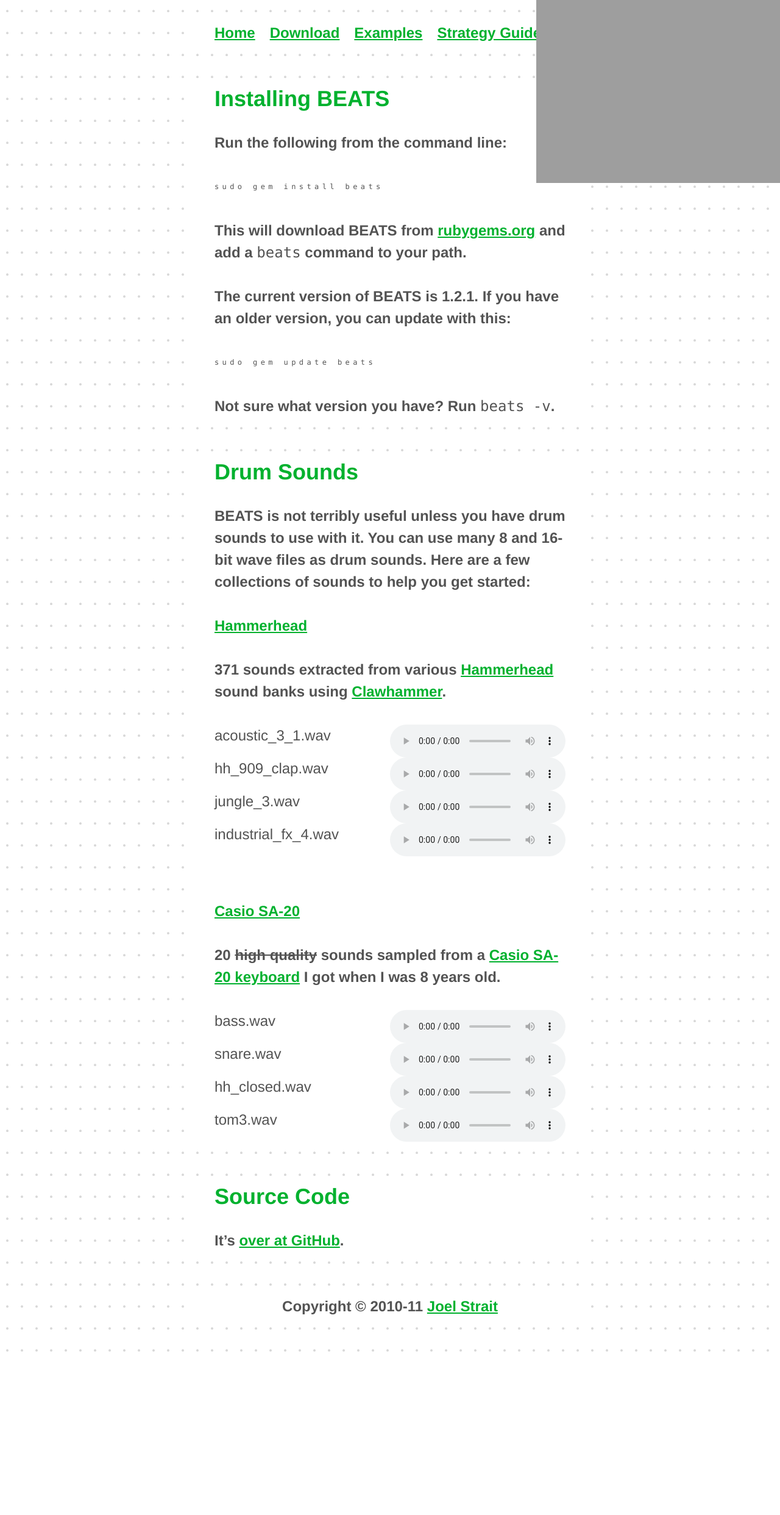
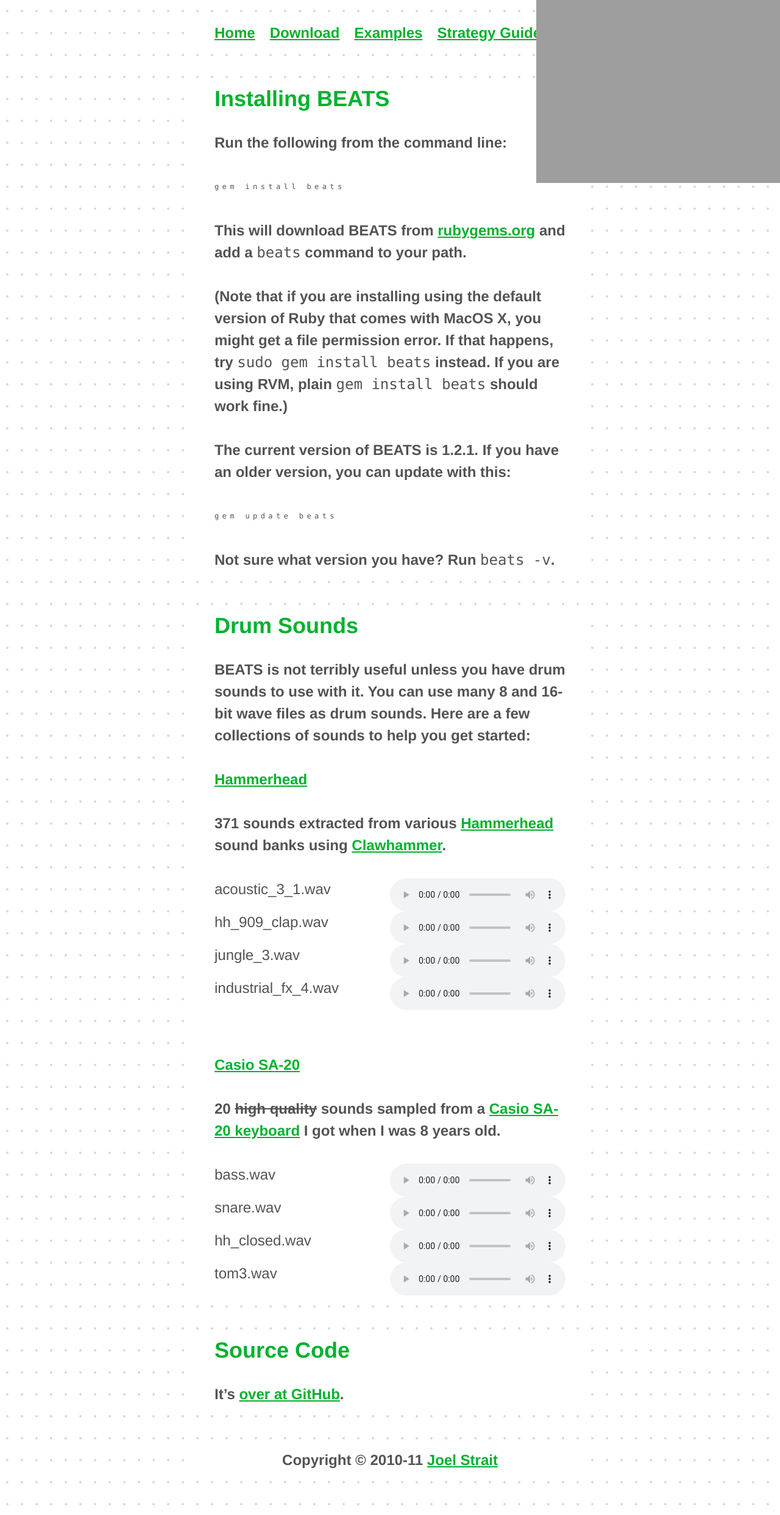
Before and after one commit to kevinbruyne0125/beats, a PHP site: page /download/ in a window 1280 px wide. Shown: the whole page at 61% size. Before the commit the page ends 2216 px from the top, so only its background shows below. Run offline with PHP 8.4, Linux system fonts and the light colour scheme; grey boxes are pictures that could not be loaded.

Commit message:
Updating installation instructions on website

```diff
--- a/web/download.php
+++ b/web/download.php
@@ -3,10 +3,11 @@
   <div class="content-box">
     <h2>Installing BEATS</h2>
     <p>Run the following from the command line:</p>
-    <p><code><pre class="single-line">sudo gem install beats</pre></code></p>
+    <p><code><pre class="single-line">gem install beats</pre></code></p>
     <p>This will download BEATS from <a href="http://rubygems.org/gems/beats">rubygems.org</a> and add a <code>beats</code> command to your path.</p>
+    <p>(Note that if you are installing using the default version of Ruby that comes with MacOS X, you might get a file permission error. If that happens, try <code>sudo gem install beats</code> instead. If you are using RVM, plain <code>gem install beats</code> should work fine.)</p>
     <p>The current version of BEATS is 1.2.1. If you have an older version, you can update with this:</p>
-    <p><code><pre class="single-line">sudo gem update beats</pre></code></p>
+    <p><code><pre class="single-line">gem update beats</pre></code></p>
     <p>Not sure what version you have? Run <code>beats -v</code>.</p>
   </div>
   <div class="content-box" id="drum-kits">
```
